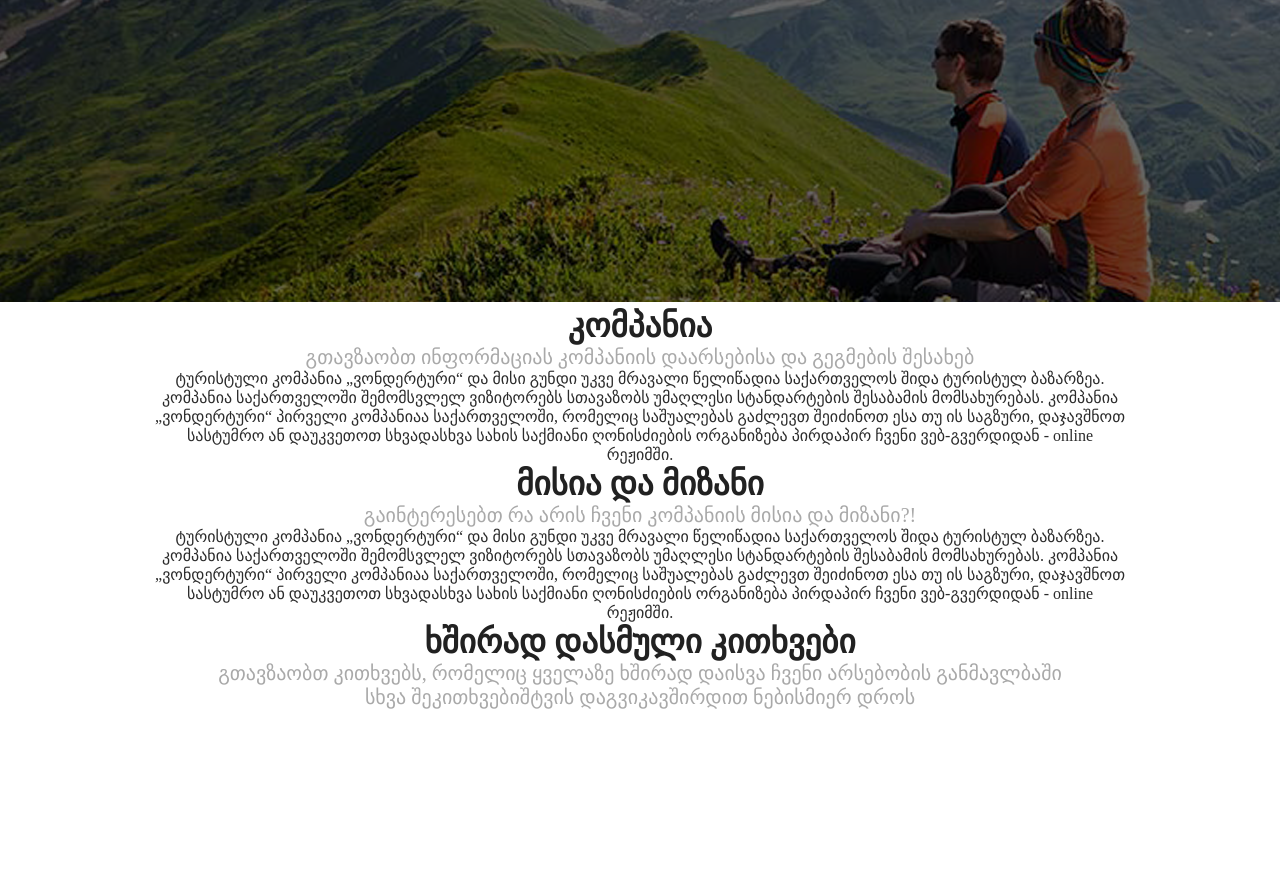
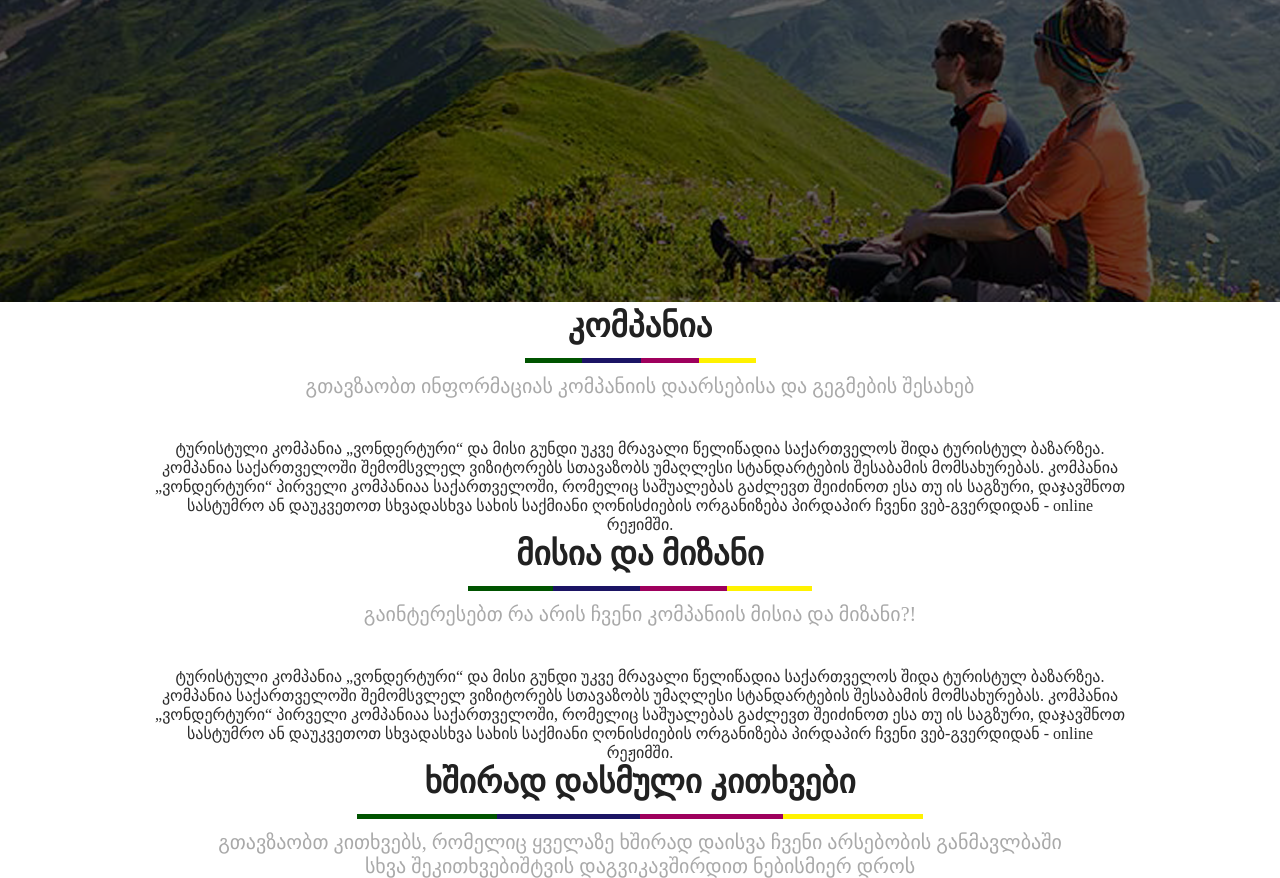
Before and after one commit to jemiks/travelagency, a plain HTML site: page about.html in a window 1280 px wide. Shown: the part 195-1073 px from the top of the page. Before the commit the page ends 904 px from the top, so only its background shows below. Drawn offline with Linux system fonts and the light colour scheme.

Commit message:
html1.3-css1.4
სერვისების გვერდის განახლება

```diff
--- a/about.html
+++ b/about.html
@@ -18,7 +18,7 @@
             <ul class="nav-elements">
                 <li><a href="about.html">ჩვენ შესახებ</a></li>
                 <li><a href="tours.html">ტურები</a></li>
-                <li><a href="#">სერვისი</a></li>
+                <li><a href="">სერვისი</a></li>
                 <li><a href="#">გალერეა</a></li>
                 <li><a href="#">კონტაქტი</a></li>
             </ul>
@@ -46,7 +46,7 @@
 
     </div>
     <div class="detail-info">
-        <div class="about-company">
+        <div class="about-company company">
             <p>კომპანია</p>
             <p>გთავზაობთ ინფორმაციას კომპანიის დაარსებისა და გეგმების შესახებ</p>
             <p>ტურისტული კომპანია „ვონდერტური“ და მისი გუნდი უკვე მრავალი წელიწადია საქართველოს შიდა ტურისტულ ბაზარზეა.
--- a/styles/abouts.css
+++ b/styles/abouts.css
@@ -98,21 +98,42 @@ nav {
     flex-direction: column;
 }
 
+
+
 .about-company p:first-child{
     color: #212121;
     font-size: 33px;
     font-weight: bold;
+     border-image: linear-gradient(to right, #005400 25%, #1b1464 25%, #1b1464 50%, #9e005d 50%, #9e005d 75%, #fff200 75%) 2;
+    border-bottom: 5px solid;
+    padding-bottom: 13px;
+}
+
+.company p:first-child{
+    width: 231px ;
+    text-align: center;
 }
 .about-company p:nth-child(2){
     color: #a9a9a9;
     font-size: 20px;
     text-align: center;
+    margin-top: 11px;
 
 }
 
+.mission p:first-child{
+    width: 344px;
+    text-align: center;
+}
 .about-company p:nth-child(3){
     color: #2b2b2b;
     font-size: 16px;
     width: 971px;
     text-align: center;
+    margin-top: 41px;
 }
+
+.question p:first-child{
+    width: 566px;
+    text-align: center;
+}
```
